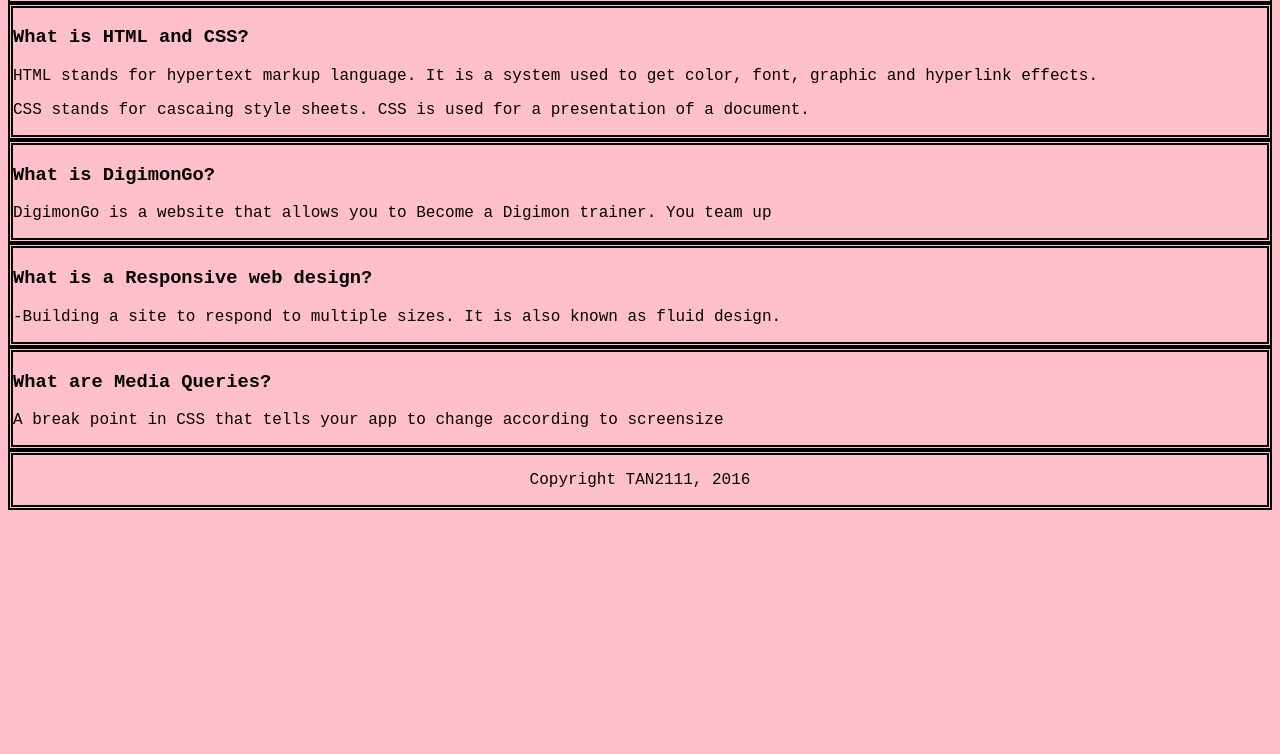
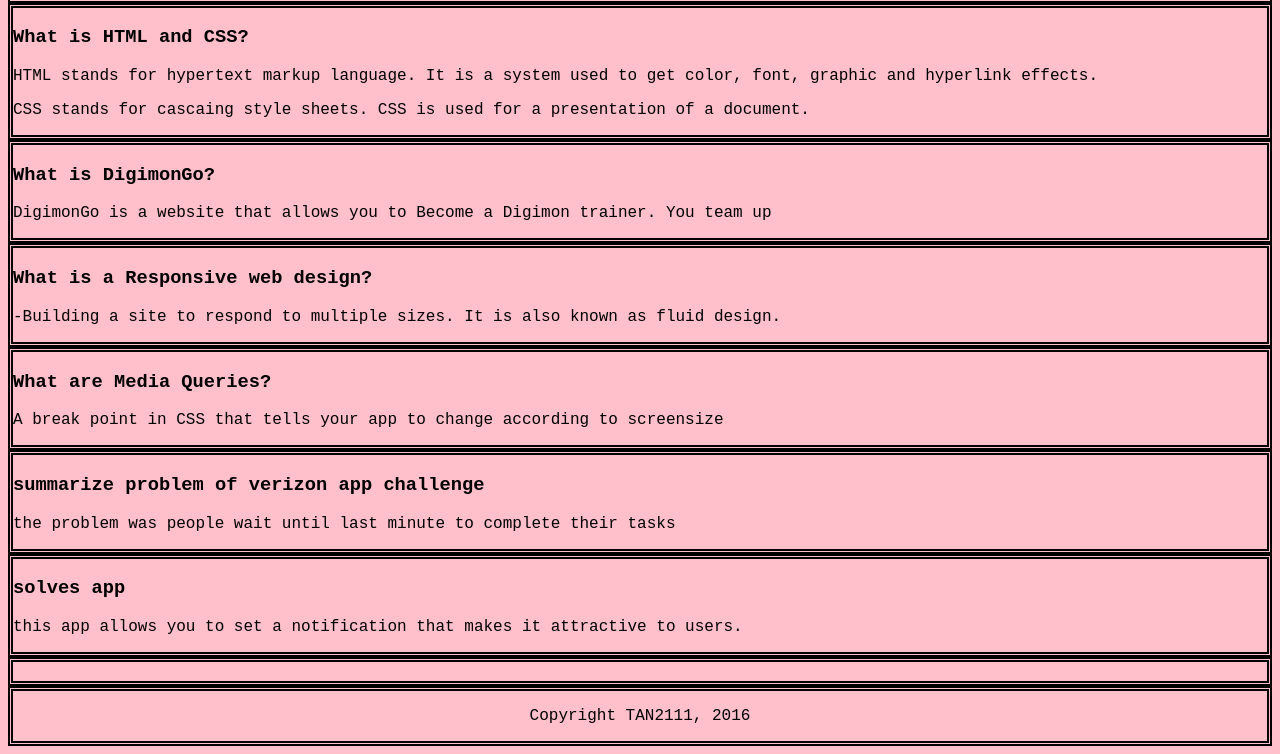
Before and after one commit to madikawakami/journal, a plain HTML site: page index.html in a window 1280 px wide. Shown: the part 749-1503 px from the top of the page. Before the commit the page ends 1267 px from the top, so only its background shows below. Drawn offline with Linux system fonts and the light colour scheme.

Commit message:
new journal

```diff
--- a/index.html
+++ b/index.html
@@ -71,7 +71,19 @@
             A break point in CSS that tells your app to change according to screensize
           </p>
           </div>
-        </div>
+          <div class="content">
+            <h3>summarize problem of verizon app challenge</h3>
+            <p> the problem was people wait until last minute to complete their tasks </p>
+          </div>
+          </div>
+          <div class="content">
+            <h3>solves app</h3>
+            <p> this app allows you to set a notification that makes it attractive to users. </p>
+          </div>
+          <div class="content">
+            <h3></h3>
+            <p>  </p>
+          </div>
       <footer>
       <p>Copyright TAN2111, 2016</p>
       </footer>
```
Also changed, not shown: 1 other file.
